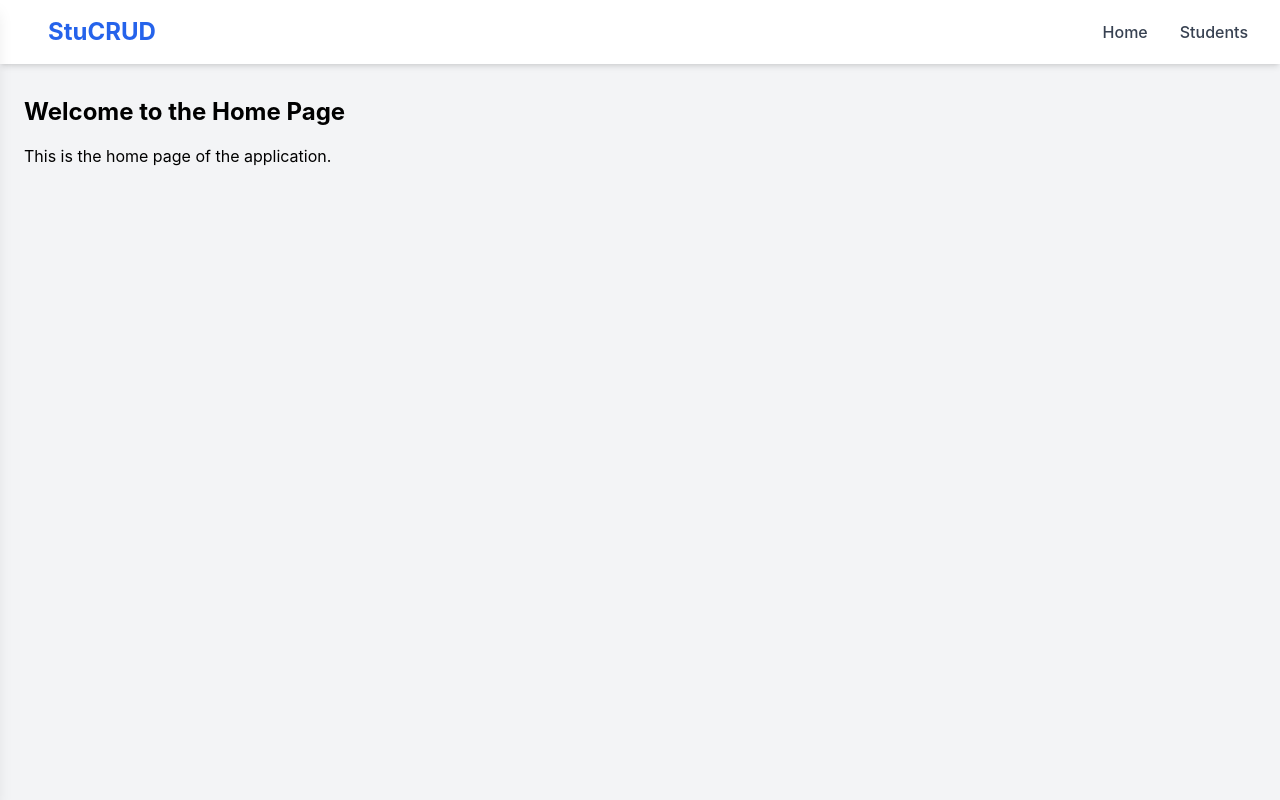
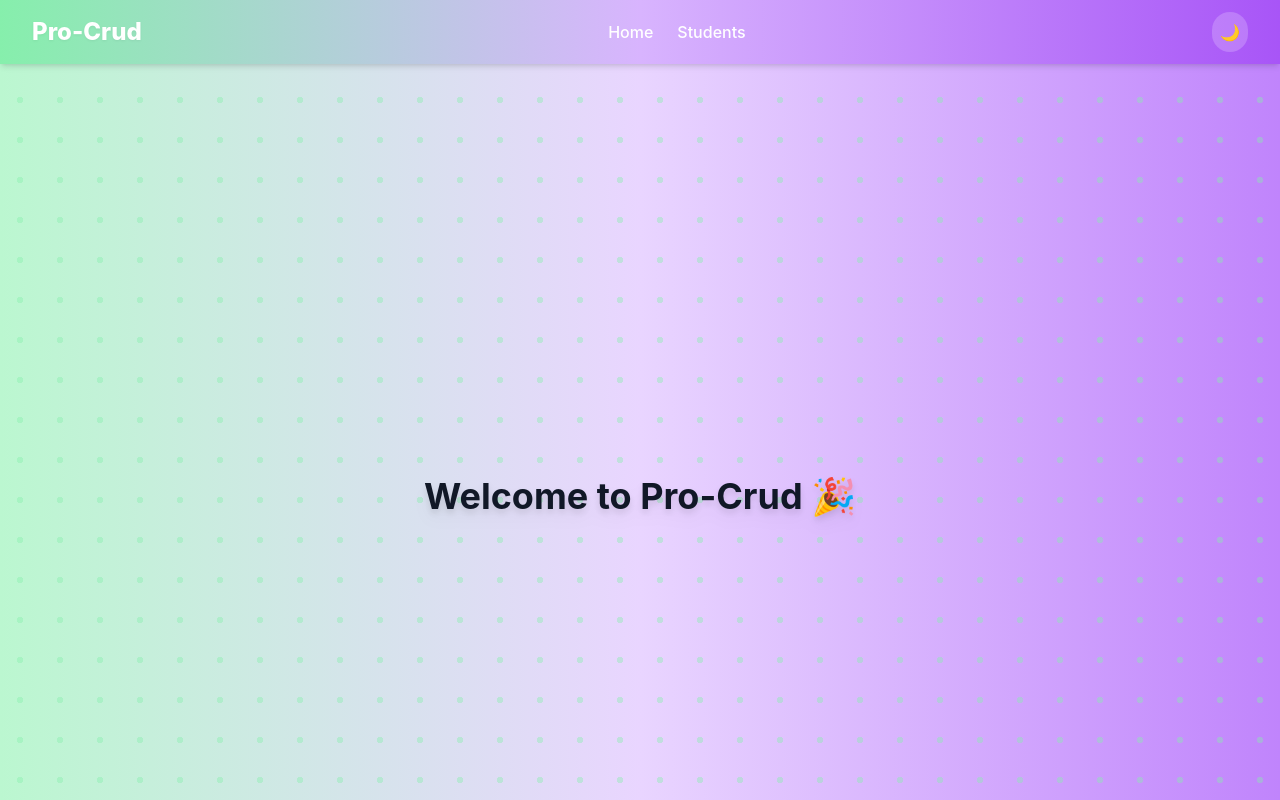
Before and after one commit to ahmedos248/pro-crud, a React (Create React App) app: page / in a window 1280 px wide. Shown: the top 800 px of the page. Built offline with nearby package versions, Linux system fonts and the light colour scheme.

Commit message:
ui change

```diff
--- a/src/App.js
+++ b/src/App.js
@@ -1,18 +1,40 @@
-import { Routes, Route, Link } from "react-router-dom";
+import { useState } from "react";
+import { Routes, Route } from "react-router-dom";
 import Home from "./pages/Home";
-import Students from "./pages/Students";
 import Navbar from "./components/Navbar";
+import { colorPalette } from "./utils/colorPalette";
+import Products from "./pages/Products";
+import BackgroundTexture from "./ui/BackgroundTexture";
+
 
 export default function App() {
+  const [darkMode, setDarkMode] = useState(false);
+
   return (
-    <div className="min-h-screen bg-gray-100">
-      <Navbar />
-      <main className="p-6 py-24">
-        <Routes>
-          <Route path="/" element={<Home />} />
-          <Route path="/students" element={<Students />} />
-        </Routes>
-      </main>
+    <div className="relative min-h-screen">
+      {/* Gradient background */}
+      <div
+        className={`absolute inset-0 -z-20 transition-colors duration-500
+          ${darkMode ? colorPalette.dark.gradient : colorPalette.light.gradient}`}
+      />
+
+      {/* Texture layer */}
+      <BackgroundTexture darkMode={darkMode} />
+
+      {/* App content */}
+      <div
+        className={`relative z-10 min-h-screen transition-colors duration-500
+          ${darkMode ? colorPalette.dark.text : colorPalette.light.text}`}
+      >
+        <Navbar darkMode={darkMode} setDarkMode={setDarkMode} />
+
+        <main className="p-4 py-24">
+          <Routes>
+            <Route path="/" element={<Home />} />
+            <Route path="/products" element={<Products />} />
+          </Routes>
+        </main>
+      </div>
     </div>
   );
 }
--- a/src/components/Navbar.jsx
+++ b/src/components/Navbar.jsx
@@ -1,84 +1,133 @@
 import React, { useState } from "react";
 import { Link } from "react-router-dom";
+import { colorPalette } from "../utils/colorPalette";
 
-export default function Navbar() {
-    const [open, setOpen] = useState(false);
+export default function Navbar({ darkMode, setDarkMode }) {
+    const [isOpen, setIsOpen] = useState(false);
 
     return (
         <>
-            {/* Navbar */}
-            <nav className="fixed top-0 left-0 w-full bg-white shadow-md z-50">
+            {/* NAVBAR */}
+            <nav className="fixed top-0 left-0 w-full z-50">
+                <div
+                    className={`${darkMode ? colorPalette.dark.navbar : colorPalette.light.navbar
+                        } shadow-md`}
+                >
                     <div className="max-w-7xl mx-auto px-4 sm:px-6 lg:px-8">
-                    <div className="flex justify-between items-center h-16 relative">
+                        <div className="flex items-center justify-between h-16">
                             {/* Logo */}
                             <Link
                                 to="/"
-                            className={`text-2xl font-bold text-blue-600 hover:text-blue-700 transition-all duration-300 absolute ${open ? "left-1/3 -translate-x-1/3" : "left-4"
-                                }`}
+                                className="text-2xl font-extrabold text-white drop-shadow-sm"
                             >
-                            StuCRUD
+                                Pro-Crud
                             </Link>
 
-                        {/* Desktop Menu */}
-                        <div className="hidden md:flex space-x-8 text-gray-700 font-medium ml-auto">
-                            <Link to="/" className="hover:text-blue-600 transition">
+                            {/* Desktop menu */}
+                            <div className="hidden md:flex gap-6 items-center text-white font-medium">
+                                <Link to="/" className="hover:underline">
                                     Home
                                 </Link>
-                            <Link to="/students" className="hover:text-blue-600 transition">
+                                <Link to="/students" className="hover:underline">
                                     Students
                                 </Link>
                             </div>
 
-                        {/* Mobile Button */}
+                            {/* Right actions */}
+                            <div className="flex items-center gap-3">
+                                {/* Dark mode toggle */}
                                 <button
-                            onClick={() => setOpen(true)}
-                            className="md:hidden ml-auto text-gray-700 hover:text-blue-600 focus:outline-none"
+                                    onClick={() => setDarkMode(!darkMode)}
+                                    className="p-2 rounded-full bg-white/20 text-white hover:bg-white/30 transition"
+                                    aria-label="Toggle dark mode"
+                                >
+                                    {darkMode ? "☀️" : "🌙"}
+                                </button>
+
+                                {/* Mobile button */}
+                                <button
+                                    onClick={() => setIsOpen(true)}
+                                    className="md:hidden p-2 rounded-md text-white hover:bg-white/10 focus:outline-none"
+                                    aria-label="Open menu"
                                 >
                                     ☰
                                 </button>
                             </div>
                         </div>
+                    </div>
+                </div>
             </nav>
 
-            {/* Backdrop */}
-            {open && (
+            {/* MOBILE DRAWER */}
             <div
-                    className="fixed inset-0 bg-black/30 backdrop-blur-sm z-40"
-                    onClick={() => setOpen(false)}
-                />
-            )}
-
-            {/* Mobile Drawer */}
-            <div
-                className={`fixed top-0 left-0 h-full w-64 bg-white shadow-lg z-50 transform transition-transform duration-300 ${open ? "translate-x-0" : "-translate-x-full"
+                className={`fixed inset-0 z-50 transition ${isOpen ? "visible" : "invisible"
                     }`}
             >
-                <div className="flex justify-between items-center p-4 border-b">
-                    <h2 className="text-xl font-bold text-blue-600">Menu</h2>
+                {/* Backdrop */}
+                <div
+                    onClick={() => setIsOpen(false)}
+                    className={`fixed inset-0 bg-black/40 backdrop-blur-sm transition-opacity duration-300 ${isOpen ? "opacity-100" : "opacity-0"
+                        }`}
+                />
+
+                {/* Drawer */}
+                <aside
+                    className={`fixed top-0 left-0 h-full w-72 p-6 ${darkMode ? "bg-black/50" : "bg-white/50"
+                        } shadow-xl transform transition-transform duration-300 ease-out ${isOpen ? "translate-x-0" : "-translate-x-full"
+                        }`}
+                >
+
+                    <div className="flex items-center justify-between">
+                        {/* Logo inside drawer */}
+                        <div className="flex items-center gap-3">
+                            <div
+                                className={`w-10 h-10 rounded-md flex items-center justify-center text-white font-bold ${darkMode ? colorPalette.dark.navbar : colorPalette.light.navbar
+                                    }`}
+                            >
+                                PC
+                            </div>
+                            <div
+                                className={`text-lg font-semibold ${darkMode ? colorPalette.dark.text : colorPalette.light.text
+                                    }`}
+                            >
+                                Pro-Crud
+                            </div>
+                        </div>
+
+                        {/* Close button */}
                         <button
-                        onClick={() => setOpen(false)}
-                        className="text-gray-600 hover:text-blue-600"
+                            onClick={() => setIsOpen(false)}
+                            className={`text-xl ${darkMode ? colorPalette.dark.text : colorPalette.light.text
+                                }`}
+                            aria-label="Close menu"
                         >
-                        ✖
+                            ✕
                         </button>
                     </div>
 
-                <div className="flex flex-col space-y-4 p-4 text-gray-700 font-medium">
+                    {/* Links */}
+                    <nav
+                        className={`mt-8 flex flex-col gap-4 font-medium ${darkMode ? colorPalette.dark.text : colorPalette.light.text
+                            }`}
+                    >
                         <Link
                             to="/"
-                        className="hover:text-blue-600 transition"
-                        onClick={() => setOpen(false)}
+                            onClick={() => setIsOpen(false)}
+                            className={`py-2 px-2 rounded transition ${darkMode ? "hover:bg-white/10" : "hover:bg-gray-100"
+                                }`}
                         >
                             Home
                         </Link>
                         <Link
                             to="/students"
-                        className="hover:text-blue-600 transition"
-                        onClick={() => setOpen(false)}
+                            onClick={() => setIsOpen(false)}
+                            className={`py-2 px-2 rounded transition ${darkMode ? "hover:bg-white/10" : "hover:bg-gray-100"
+                                }`}
                         >
                             Students
                         </Link>
-                </div>
+                    </nav>
+                </aside>
             </div>
         </>
     );
--- a/src/pages/Home.jsx
+++ b/src/pages/Home.jsx
@@ -1,12 +1,9 @@
-import React from 'react'
-
-const Home = () => {
+export default function Home() {
     return (
-        <div>
-            <h1 className="text-2xl font-bold mb-4">Welcome to the Home Page</h1>
-            <p>This is the home page of the application.</p>
+        <div className="min-h-screen flex items-center justify-center">
+            <h1 className="text-4xl font-bold drop-shadow-lg">
+                Welcome to Pro-Crud 🎉
+            </h1>
         </div>
-    )
+    );
 }
-
-export default Home
--- /dev/null
+++ b/src/pages/Products.jsx
@@ -0,0 +1,8 @@
+export default function Products() {
+    return (
+        <div className="min-h-screen bg-gray-100 dark:bg-gray-900 text-gray-800 dark:text-gray-200 transition-colors">
+            <h1 className="text-3xl font-bold">Products</h1>
+            <p className="mt-2">Manage all products here.</p>
+        </div>
+    );
+}
--- /dev/null
+++ b/src/ui/BackgroundTexture.jsx
@@ -0,0 +1,30 @@
+export default function BackgroundTexture({ darkMode }) {
+    return (
+        <div className="absolute inset-0 -z-10 pointer-events-none">
+            {darkMode ? (
+                // Grid (dark mode) - subtle
+                <div
+                    className="w-full h-full"
+                    style={{
+                        backgroundImage: `
+              linear-gradient(to right, rgba(255,255,255,0.04) 1px, transparent 1px),
+              linear-gradient(to bottom, rgba(255,255,255,0.04) 1px, transparent 1px)
+            `,
+                        backgroundSize: "60px 60px",
+                    }}
+                />
+            ) : (
+                // Dots (light mode) - light green
+                <div
+                    className="w-full h-full"
+                    style={{
+                        backgroundImage: `
+              radial-gradient(circle, rgba(134,239,172,0.4) 3px, transparent 1px)
+            `,
+                        backgroundSize: "40px 40px",
+                    }}
+                />
+            )}
+        </div>
+    );
+}
--- /dev/null
+++ b/src/utils/colorPalette.js
@@ -0,0 +1,17 @@
+// colorPalette.js
+export const colorPalette = {
+    light: {
+        // 🌞 Light gradient (soft, colorful)
+        gradient: "bg-gradient-to-r from-[#bbf7d0] via-[#e9d5ff] to-[#c084fc]",
+        navbar: "bg-gradient-to-r from-[#86efac] via-[#d8b4fe] to-[#a855f7]",
+        text: "text-[#111827]",  // near-black text
+        background: "bg-[#ffffff]",  // white background
+    },
+    dark: {
+        // 🌙 Dark gradient (true deep tones, not washed-out)
+        gradient: "bg-gradient-to-r from-[#0a001a] via-[#0a0033] to-[#000814]",
+        navbar: "bg-gradient-to-r from-[#1a0033] via-[#0f0026] to-[#00111a]",
+        text: "text-[#f3f4f6]",  // light gray text
+        background: "bg-[#000000]",  // pure black
+    },
+};
--- a/tailwind.config.js
+++ b/tailwind.config.js
@@ -1,10 +1,9 @@
 /** @type {import('tailwindcss').Config} */
 module.exports = {
-  content: [
-    "./src/**/*.{js,jsx}",
-  ],
+  darkMode: "class", // 👈 لازم دي
+  content: ["./src/**/*.{js,jsx,ts,tsx}"],
   theme: {
     extend: {},
   },
   plugins: [],
-}
+};
```
Also changed, not shown: src/pages/Students.jsx (deleted, +0 -12 lines). Lines whose indentation alone changed are shown as unchanged.
